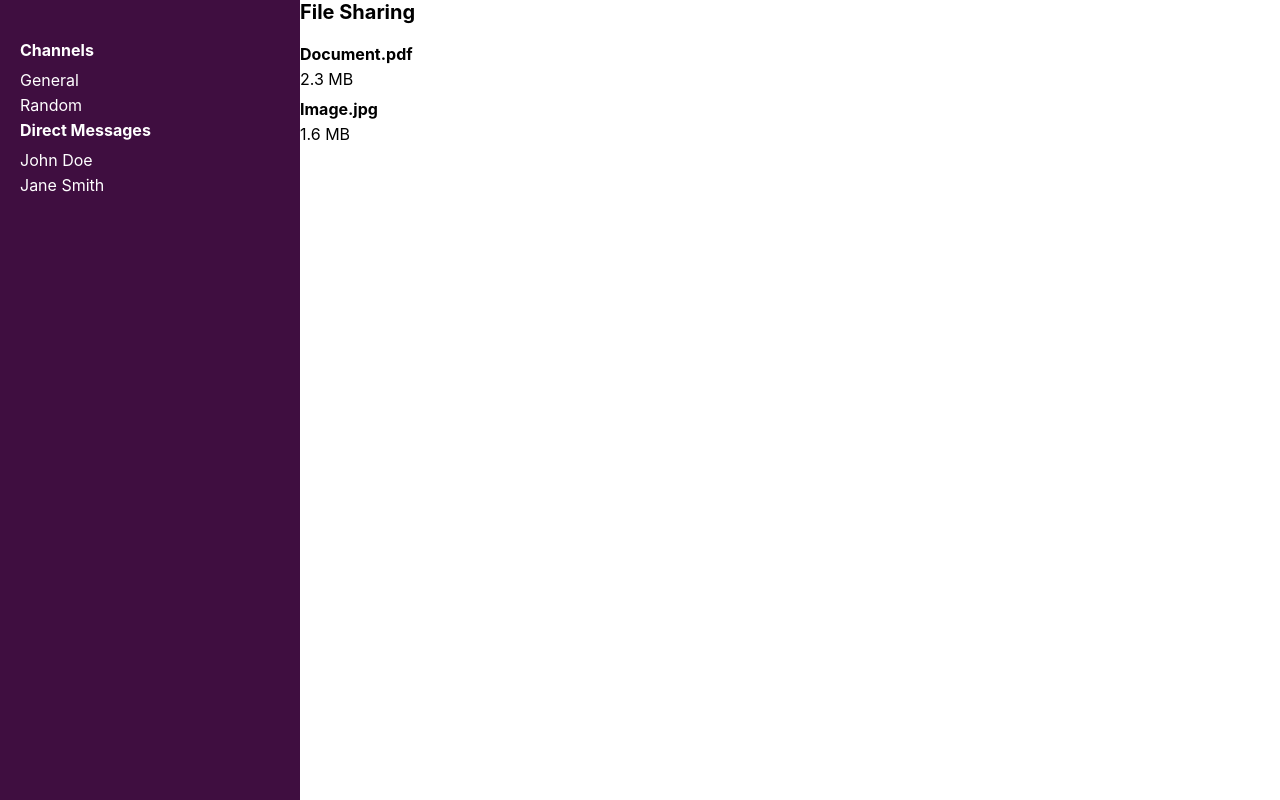
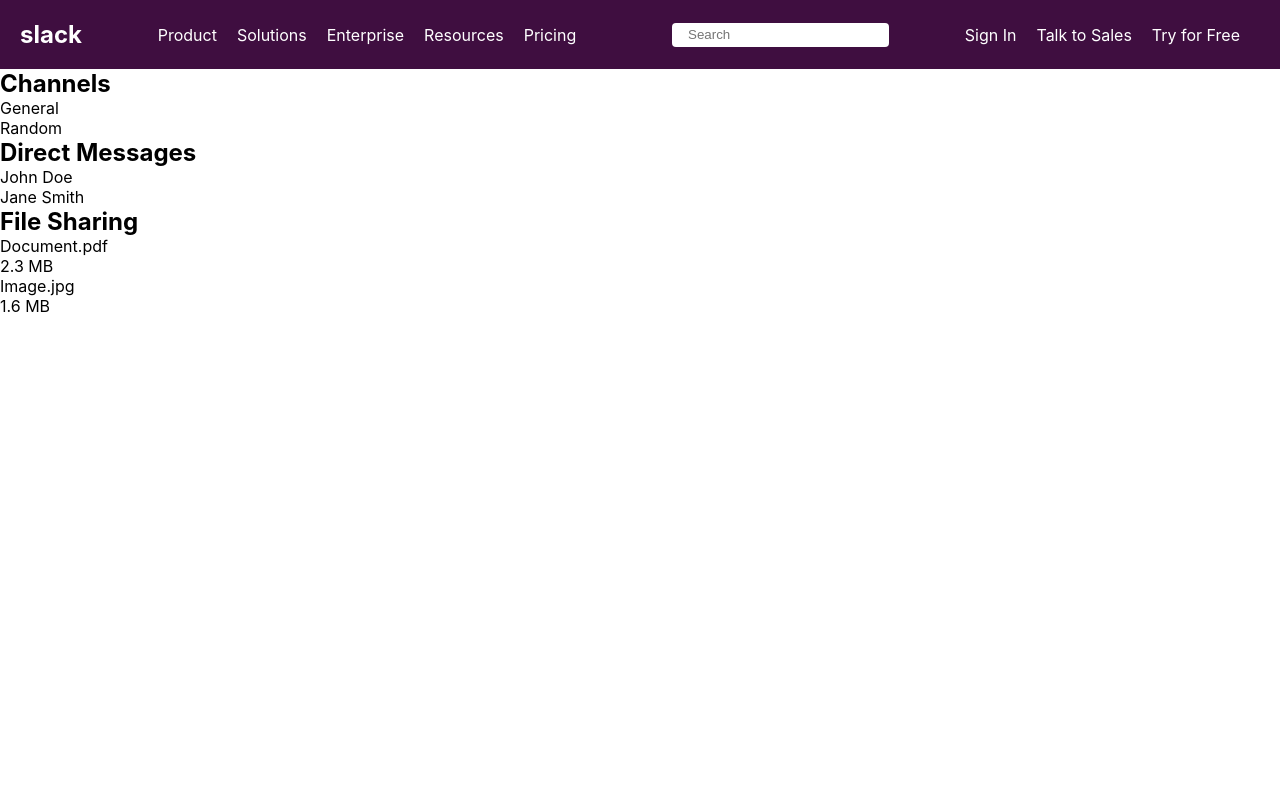
Before and after one commit to mohamedmehdigara/react-slack-clone, a React (Create React App) app: page /filesharing in a window 1280 px wide. Built offline with nearby package versions, Linux system fonts and the light colour scheme.

Commit message:
added files

```diff
--- a/package.json
+++ b/package.json
@@ -8,6 +8,7 @@
     "@testing-library/user-event": "^13.5.0",
     "react": "^18.2.0",
     "react-dom": "^18.2.0",
+    "react-icons": "^4.10.1",
     "react-router-dom": "^6.14.1",
     "react-scripts": "5.0.1",
     "web-vitals": "^2.1.4"
--- a/src/App.css
+++ b/src/App.css
@@ -10,119 +10,64 @@
 /* Overall layout */
 .app {
   display: flex;
-  height: 100vh;
+  flex-direction: column;
+  min-height: 100vh;
 }
 
-.sidebar {
-  width: 300px;
+.header {
   background-color: #3f0e40;
   color: #fff;
   padding: 20px;
 }
 
-.content {
-  flex-grow: 1;
-  padding: 20px;
+.header__nav {
+  display: flex;
+  align-items: center;
+  justify-content: space-between;
 }
 
-/* Sidebar styles */
-.sidebar__header {
-  display: flex;
-  align-items: center;
-  margin-bottom: 20px;
-}
-
-.sidebar__header h2 {
-  font-size: 20px;
-  margin-left: 10px;
-}
-
-.sidebar__channels h2,
-.sidebar__direct-messages h2 {
-  font-size: 16px;
-  margin-bottom: 10px;
-}
-
-.sidebar__channels ul,
-.sidebar__direct-messages ul {
-  list-style: none;
-  padding: 0;
-}
-
-.sidebar__channels li,
-.sidebar__direct-messages li {
-  margin-bottom: 5px;
-  cursor: pointer;
-}
-
-/* ChannelList styles */
-.channel-list h2 {
-  font-size: 20px;
-  margin-bottom: 20px;
-}
-
-.channel-list ul {
-  list-style: none;
-  padding: 0;
-}
-
-.channel-list li {
-  margin-bottom: 10px;
-  cursor: pointer;
-}
-
-.channel-list li.active {
+.header__logo {
+  font-size: 24px;
   font-weight: bold;
 }
 
-/* ChannelMessages styles */
-.channel-messages h2 {
-  font-size: 20px;
-  margin-bottom: 20px;
+.header__menu {
+  list-style: none;
+  display: flex;
 }
 
-.message-list {
-  height: 400px;
-  overflow-y: scroll;
-  margin-bottom: 20px;
+.header__menu li {
+  margin-right: 20px;
 }
 
-.message {
-  margin-bottom: 10px;
+.header__menu a {
+  color: #fff;
+  text-decoration: none;
 }
 
-.message__sender {
-  font-weight: bold;
+.header__search {
+  display: flex;
+  align-items: center;
+  background-color: #fff;
+  border-radius: 4px;
+  padding: 4px 8px;
 }
 
-.message__content {
-  margin-top: 5px;
+.header__search input {
+  border: none;
+  background: none;
+  outline: none;
+  margin-left: 8px;
 }
 
-/* DirectMessages styles */
-.direct-messages h2 {
-  font-size: 20px;
-  margin-bottom: 20px;
+.header__actions {
+  display: flex;
 }
 
-/* FileSharing styles */
-.file-sharing h2 {
-  font-size: 20px;
-  margin-bottom: 20px;
+.header__actions a {
+  color: #fff;
+  text-decoration: none;
+  margin-right: 20px;
 }
 
-.file-list {
-  margin-bottom: 20px;
-}
-
-.file {
-  margin-bottom: 10px;
-}
-
-.file__name {
-  font-weight: bold;
-}
-
-.file__size {
-  margin-top: 5px;
-}
+/* Rest of your CSS styles */
--- a/src/App.js
+++ b/src/App.js
@@ -4,6 +4,7 @@
 import ChannelMessages from "./components/ChannelMessages";
 import DirectMessages from "./components/DirectMessages";
 import FileSharing from "./components/FileSharing";
+import Header from "./components/Header";
 import { BrowserRouter as Router, Route, Routes } from "react-router-dom";
 import "./App.css";
 
@@ -11,6 +12,7 @@
   return (
     <Router>
       <div className="app">
+        <Header/>
         <Sidebar />
         <Routes>
           <Route path="/channel/:channelId" element={<ChannelList />}/>
--- /dev/null
+++ b/src/components/Header.js
@@ -0,0 +1,30 @@
+import React from "react";
+import { FaSearch } from "react-icons/fa";
+
+const Header = () => {
+  return (
+    <header className="header">
+      <nav className="header__nav">
+        <div className="header__logo">slack</div>
+        <ul className="header__menu">
+          <li><a href="#">Product</a></li>
+          <li><a href="#">Solutions</a></li>
+          <li><a href="#">Enterprise</a></li>
+          <li><a href="#">Resources</a></li>
+          <li><a href="#">Pricing</a></li>
+        </ul>
+        <div className="header__search">
+          <input type="text" placeholder="Search" />
+          <FaSearch className="search-icon" />
+        </div>
+        <div className="header__actions">
+          <a href="#" className="header__signin">Sign In</a>
+          <a href="#" className="header__talk-to-sales">Talk to Sales</a>
+          <a href="#" className="header__try-for-free">Try for Free</a>
+        </div>
+      </nav>
+    </header>
+  );
+};
+
+export default Header;
```
Also changed, not shown: 1 other file (tests, documents, lock files or other folders).
